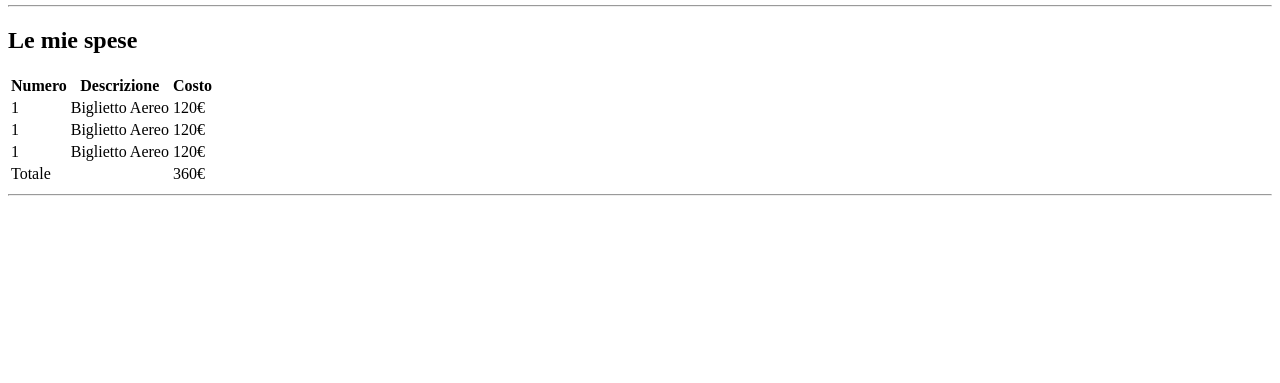
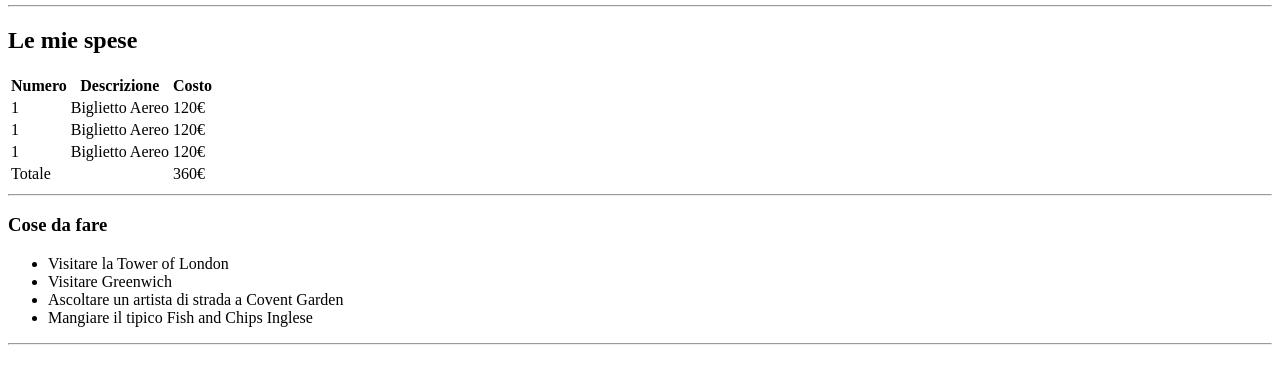
Before and after one commit to jacopo-ferroni/html-london-trip, a plain HTML site: page index.html in a window 1280 px wide. Shown: the part 101-484 px from the top of the page. Drawn offline with Linux system fonts and the light colour scheme.

Commit message:
second section

```diff
--- a/index.html
+++ b/index.html
@@ -58,5 +58,19 @@
     <!-- linea divisoria -->
     <hr>
 
+    <!-- second section -->
+    <section>
+        <h3>Cose da fare</h3>
+        <ul>
+            <li>Visitare la Tower of London</li>
+            <li>Visitare Greenwich</li>
+            <li>Ascoltare un artista di strada a Covent Garden</li>
+            <li>Mangiare il tipico Fish and Chips Inglese</li>
+        </ul>
+    </section>
+
+    <!-- linea divisoria -->
+    <hr>
+
 </body>
 </html>
```
